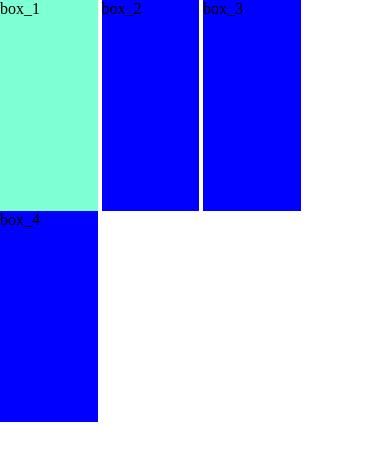
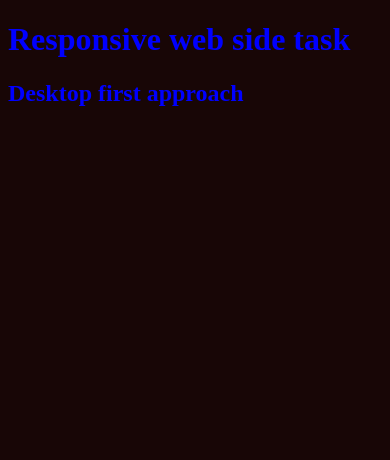
Before and after one commit to Bishwajitkuat/html_css_HBC_by_Margit, a plain HTML site: page desktop_first_task/index.html in a window 390 px wide. Drawn offline with Linux system fonts and the light colour scheme.

```diff
--- a/task_6/index.html
+++ b/desktop_first_task/index.html
@@ -5,12 +5,12 @@
     <meta http-equiv="X-UA-Compatible" content="IE=edge" />
     <meta name="viewport" content="width=device-width, initial-scale=1.0" />
     <link rel="stylesheet" href="style.css" />
-    <title>task_6</title>
+    <title>task_5</title>
   </head>
   <body>
-    <div class="box_1">box_1</div>
-    <div class="box_2">box_2</div>
-    <div class="box_3">box_3</div>
-    <div class="box_4">box_4</div>
+    <header>
+      <h1>Responsive web side task</h1>
+      <h2>Desktop first approach</h2>
+    </header>
   </body>
 </html>
--- /dev/null
+++ b/desktop_first_task/style.css
@@ -0,0 +1,41 @@
+body {
+  background-color: brown;
+}
+
+h1,
+h2 {
+  color: white;
+}
+
+@media (max-width: 1200px) {
+  body {
+    background-color: rgb(108, 26, 26);
+  }
+  h1,
+  h2 {
+    color: violet;
+  }
+}
+@media (max-width: 992px) {
+  body {
+    background-color: rgb(74, 18, 18);
+  }
+  h1,
+  h2 {
+    color: indigo;
+  }
+}
+@media (max-width: 768px) {
+  body {
+    background-color: rgb(74, 18, 18);
+  }
+}
+@media (max-width: 576px) {
+  body {
+    background-color: rgb(24, 6, 6);
+  }
+  h1,
+  h2 {
+    color: blue;
+  }
+}
--- /dev/null
+++ b/flex_task/style.css
@@ -0,0 +1,82 @@
+* {
+  margin: 0;
+  padding: 0;
+  box-sizing: border-box;
+}
+body {
+  background-color: blueviolet;
+}
+
+header {
+  background-color: aquamarine;
+  display: flex;
+  /* equal space between items */
+  justify-content: space-between;
+  /* items aline center vertically */
+  align-items: center;
+  padding: 10px;
+}
+
+nav ul li {
+  display: inline-block;
+}
+nav ul li a {
+  color: black;
+}
+#hero_banner {
+  height: 90vh;
+  background: url("bg_image.jpeg") no-repeat center center/cover;
+  /* background-size: contain;
+  background-attachment: fixed;
+  background-origin: center center;
+  background-position: center; */
+  display: flex;
+  justify-content: space-around;
+  /* align-items: center;
+  text-align: center; */
+}
+h1 {
+  color: white;
+  font-size: 4rem;
+  background-color: black;
+}
+
+.box {
+  height: 60px;
+  width: 60px;
+  background-color: greenyellow;
+  margin: 1rem;
+  display: flex;
+  justify-content: center;
+  align-items: center;
+}
+#left {
+  background-color: indigo;
+  width: 70vw;
+  display: flex;
+  flex-direction: row;
+}
+#right {
+  background-color: orange;
+  width: 30vw;
+  display: flex;
+  /* item does not squze */
+  flex-wrap: wrap;
+}
+.container {
+  display: flex;
+  justify-content: center;
+}
+
+@media (max-width: 576px) {
+  h1 {
+    color: white;
+    font-size: 2rem;
+  }
+  #left {
+    background-color: indigo;
+    width: 70vw;
+    display: flex;
+    flex-direction: column;
+  }
+}
--- /dev/null
+++ b/mobile_first_task/style.css
@@ -0,0 +1,28 @@
+body {
+  background-color: aqua;
+}
+@media (min-width: 360px) {
+  body {
+    background-color: rgb(225, 255, 0);
+  }
+}
+@media (min-width: 576px) {
+  body {
+    background-color: rgb(9, 255, 0);
+  }
+}
+@media (min-width: 768px) {
+  body {
+    background-color: rgb(8, 0, 255);
+  }
+}
+@media (min-width: 992px) {
+  body {
+    background-color: rgb(255, 0, 230);
+  }
+}
+@media (min-width: 1200px) {
+  body {
+    background-color: rgb(255, 60, 0);
+  }
+}
--- a/task_6/style.css
+++ /dev/null
@@ -1,34 +0,0 @@
-* {
-  margin: 0;
-  padding: 0;
-}
-body {
-  margin: 0;
-  padding: 0;
-}
-
-.box_1 {
-  width: 25vw;
-  height: 25vh;
-  background-color: aquamarine;
-  display: inline-block;
-}
-.box_2 {
-  width: 25vw;
-  height: 25vh;
-  background-color: blue;
-  display: inline-block;
-}
-
-.box_3 {
-  width: 25vw;
-  height: 25vh;
-  background-color: blue;
-  display: inline-block;
-}
-.box_4 {
-  width: 25vw;
-  height: 25vh;
-  background-color: blue;
-  display: inline-block;
-}
```
Also changed, not shown: flex_task/index.html (added, +45 -0 lines), mobile_first_task/index.html (added, +13 -0 lines), desktop_first_task/main.js (added), flex_task/bg_image.jpeg (added), login_form_task/index.html (renamed from task_5_login_form/index.html), login_form_task/style.css (renamed from task_5_login_form/style.css), 3 other files.
